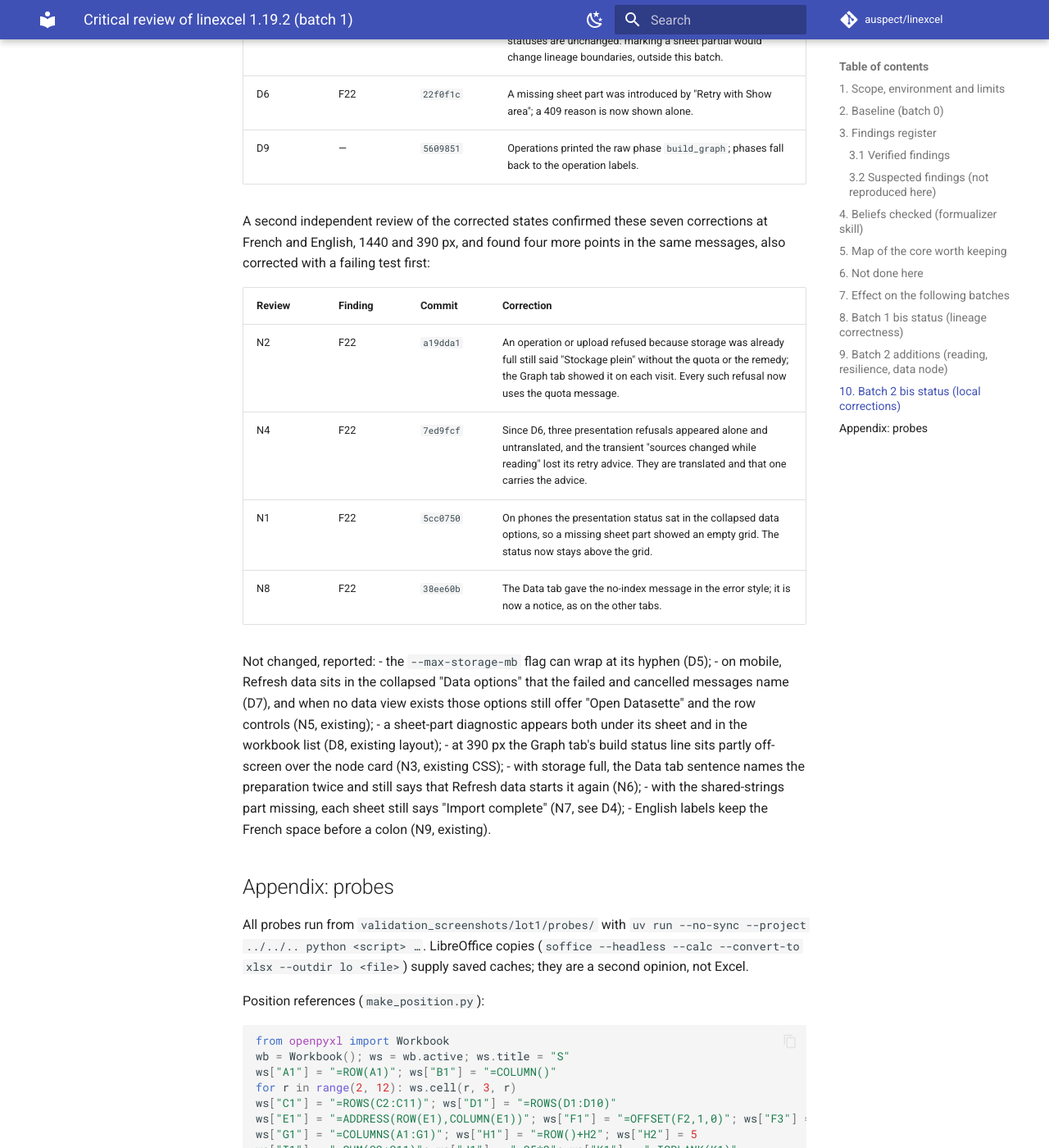
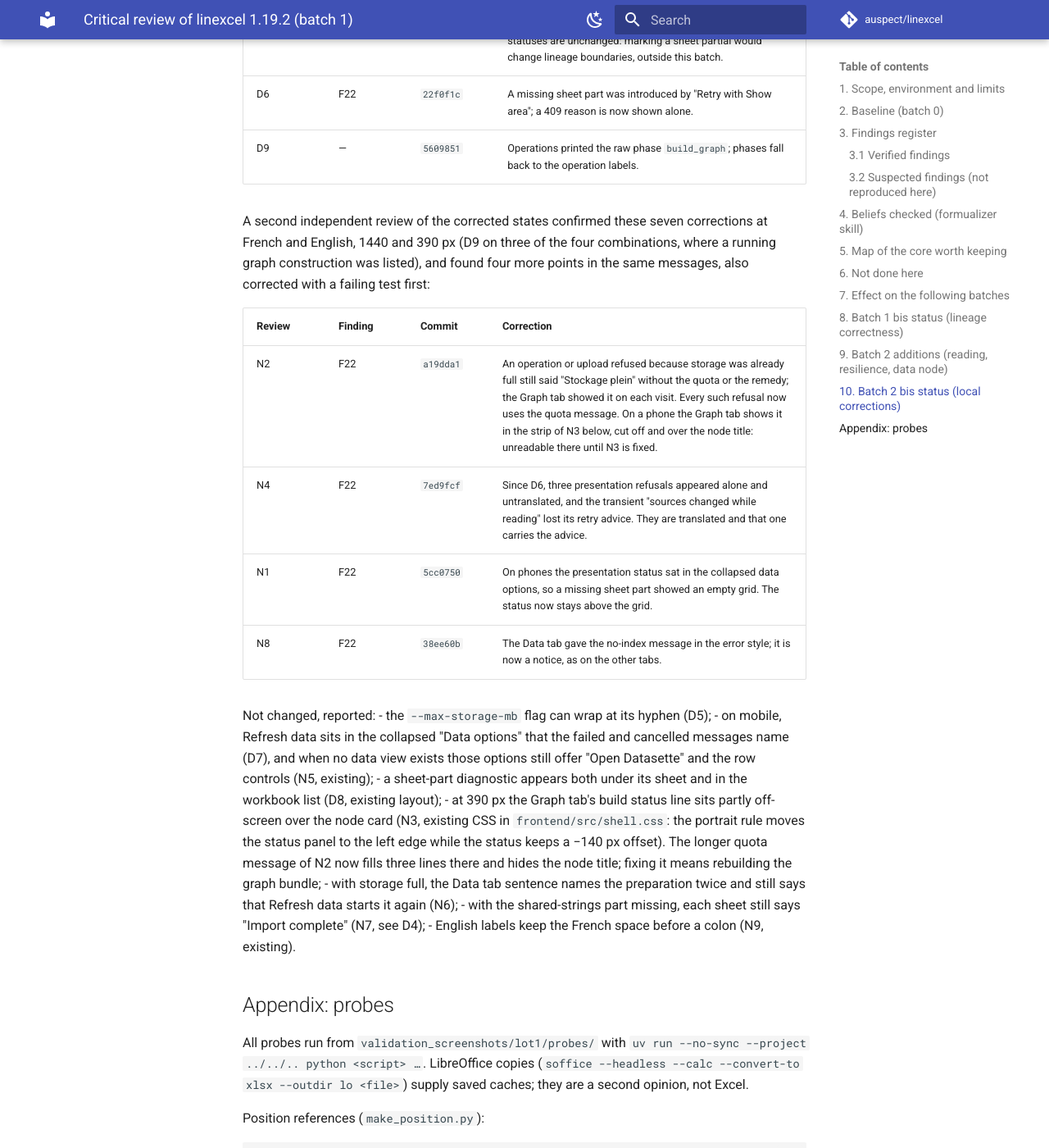
Before and after one commit to auspect/linexcel, an MkDocs documentation site: the page built from docs/critical_review.md, in a window 1280 px wide and 1400 px high, scrolled down 28700 px. Shown: the whole window at 82% size. Built offline with MkDocs 1.6.1 and Material for MkDocs 9.7.7, drawn with Linux system fonts in a browser that asks for light colours; comment, search, counter and statistics services are not loaded.

Commit message:
Say in the critical review that the quota message is unreadable on phones in the Graph tab
The third look of the independent reviewer found that at 390 px the Graph
tab shows the new quota message in the existing off-screen status strip
(N3), where it hides the node title. Section 10 now says so, names the CSS
rule at fault, and states that D9 was confirmed on three of the four
combinations.

Co-Authored-By: Claude Opus 5.5 <noreply@anthropic.com>

```diff
--- a/docs/critical_review.md
+++ b/docs/critical_review.md
@@ -268,12 +268,13 @@ the commit before:
 | D9 | — | `5609851` | Operations printed the raw phase `build_graph`; phases fall back to the operation labels. |
 
 A second independent review of the corrected states confirmed these seven
-corrections at French and English, 1440 and 390 px, and found four more
+corrections at French and English, 1440 and 390 px (D9 on three of the four
+combinations, where a running graph construction was listed), and found four more
 points in the same messages, also corrected with a failing test first:
 
 | Review | Finding | Commit | Correction |
 | --- | --- | --- | --- |
-| N2 | F22 | `a19dda1` | An operation or upload refused because storage was already full still said "Stockage plein" without the quota or the remedy; the Graph tab showed it on each visit. Every such refusal now uses the quota message. |
+| N2 | F22 | `a19dda1` | An operation or upload refused because storage was already full still said "Stockage plein" without the quota or the remedy; the Graph tab showed it on each visit. Every such refusal now uses the quota message. On a phone the Graph tab shows it in the strip of N3 below, cut off and over the node title: unreadable there until N3 is fixed. |
 | N4 | F22 | `7ed9fcf` | Since D6, three presentation refusals appeared alone and untranslated, and the transient "sources changed while reading" lost its retry advice. They are translated and that one carries the advice. |
 | N1 | F22 | `5cc0750` | On phones the presentation status sat in the collapsed data options, so a missing sheet part showed an empty grid. The status now stays above the grid. |
 | N8 | F22 | `38ee60b` | The Data tab gave the no-index message in the error style; it is now a notice, as on the other tabs. |
@@ -286,7 +287,10 @@ Not changed, reported:
 - a sheet-part diagnostic appears both under its sheet and in the workbook
   list (D8, existing layout);
 - at 390 px the Graph tab's build status line sits partly off-screen over the
-  node card (N3, existing CSS);
+  node card (N3, existing CSS in `frontend/src/shell.css`: the portrait rule
+  moves the status panel to the left edge while the status keeps a −140 px
+  offset). The longer quota message of N2 now fills three lines there and
+  hides the node title; fixing it means rebuilding the graph bundle;
 - with storage full, the Data tab sentence names the preparation twice and
   still says that Refresh data starts it again (N6);
 - with the shared-strings part missing, each sheet still says "Import
```
